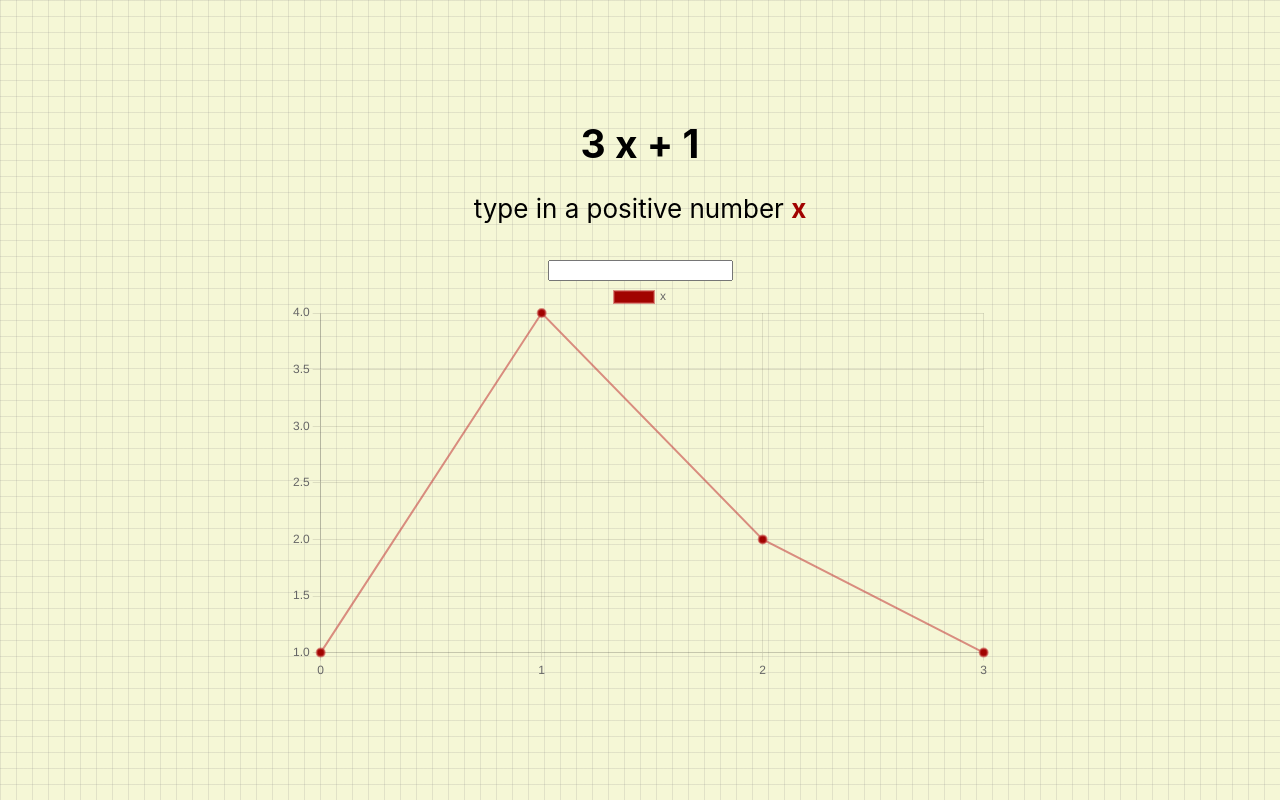
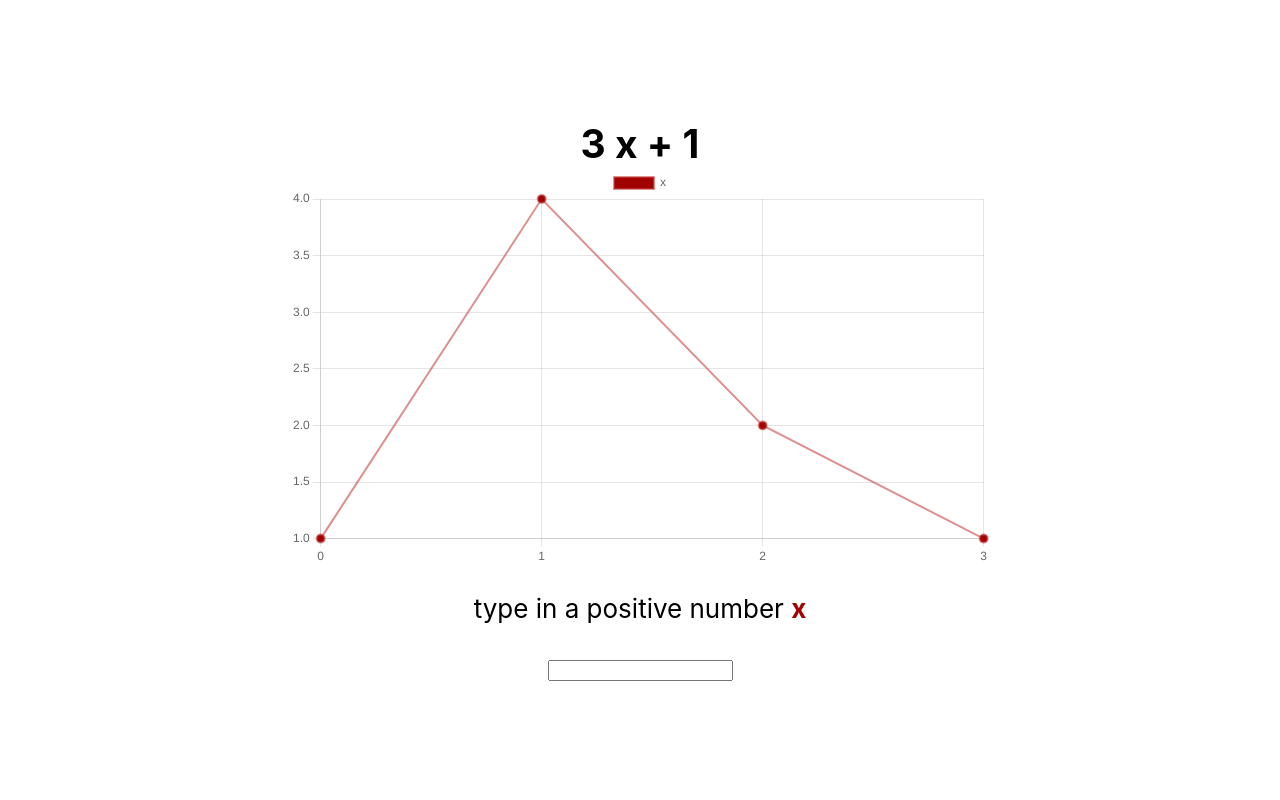
Before and after one commit to efrot/three-x-plus-one, a React (Create React App) app: page / in a window 1280 px wide. Built offline with nearby package versions, Linux system fonts and the light colour scheme; the HTML template or start-up script is replaced by a standard one.

Commit message:
remove css, change styling

```diff
--- a/public/index.html
+++ b/public/index.html
@@ -24,7 +24,7 @@
       work correctly both with client-side routing and a non-root public URL.
       Learn how to configure a non-root public URL by running `npm run build`.
     -->
-    <title>React App</title>
+    <title>3 x + 1</title>
   </head>
   <body>
     <noscript>You need to enable JavaScript to run this app.</noscript>
--- a/src/App.css
+++ b/src/App.css
@@ -1,9 +1,9 @@
 .App {
-  background-color: #F5F7D6;
   text-align: center;
 }
 
 .grid{
+  background-color: #F5F7D6;
   background-size: 16px 16px;
   background-image:
     linear-gradient(to right, rgba(128, 128, 128, 0.171) 1px, transparent 0.1px),
--- a/src/App.js
+++ b/src/App.js
@@ -7,13 +7,13 @@
   const [x, setX] = useState(1);
 
   return (
-    <div className="App grid">
+    <div className="App">
       <div className="App-div">
         <h2 margin='0'> 3 x + 1 </h2>
-        <p> type in a positive number <strong>x</strong> </p>
         <div>
+          <Collatz x={x}/>
+          <p> type in a positive number <strong>x</strong> </p>
           <input type="text" onChange={(e) => setX(e.target.value)}/>
-          <Collatz x={x}/>
         </div>
       </div>
     </div>
--- a/src/Collatz.js
+++ b/src/Collatz.js
@@ -43,7 +43,6 @@
 
     return(
         <div>
-            <div>
                 {stepsArray?
                 <Line
                     data={{
@@ -63,18 +62,6 @@
                         maintainAspectRatio: false,
                     }}
                 /> : null}
-            </div>
-            <div class="collatz">
-                {/*<p>
-                    x = {input}
-                </p>
-                <p>
-                    steps = {xArray.join(', ')}
-                </p>
-                <p>
-                    jumps = {jumps}
-                </p>*/}
-            </div>
         </div>
     );
 }
```
